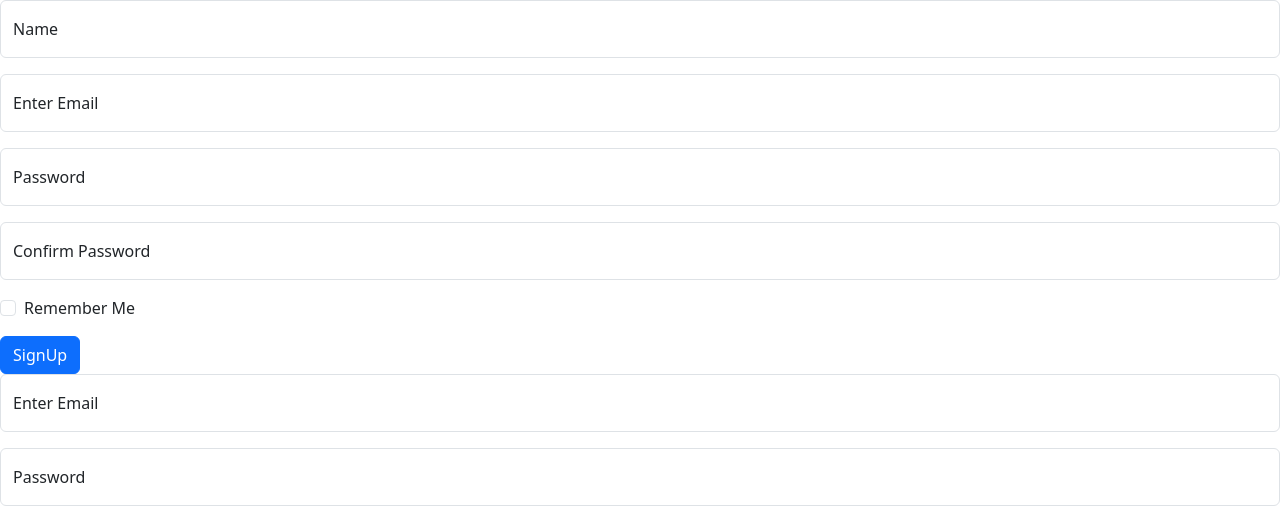
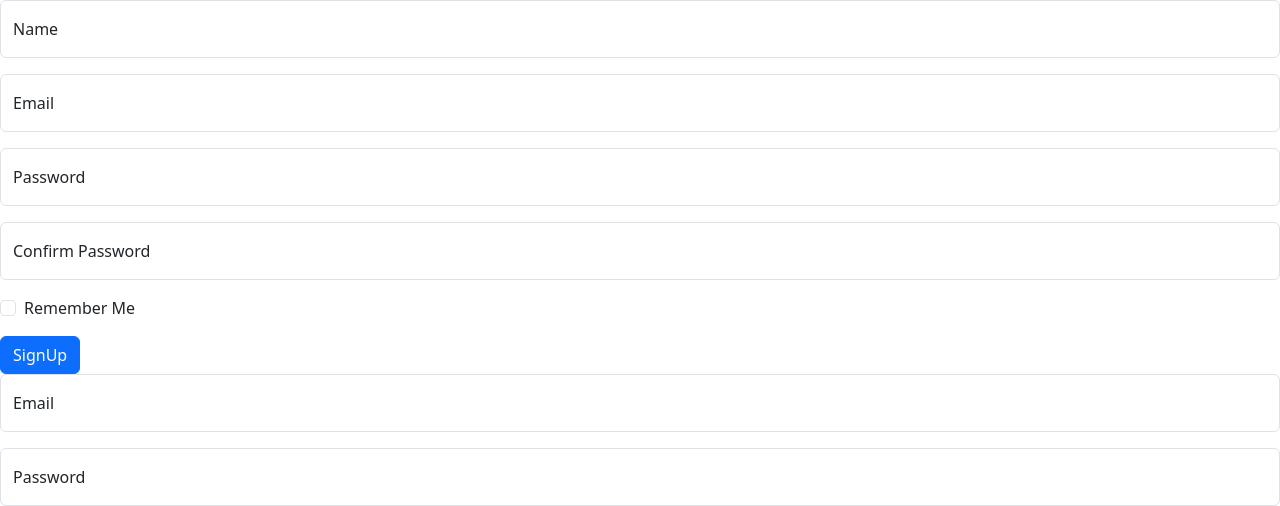
Before and after one commit to ryanhu021/soundsync, a React (Create React App) app in the folder packages/frontend/: page / in a window 1280 px wide. Shown: the part 126-632 px from the top of the page. Built offline with nearby package versions, Linux system fonts and the light colour scheme.

Commit message:
renaming for Ryan Hu

```diff
--- a/packages/frontend/src/components/login-form.tsx
+++ b/packages/frontend/src/components/login-form.tsx
@@ -8,12 +8,8 @@ import Col from "react-bootstrap/Col";
 function LoginForm() {
   return (
     <Form>
-      <Floatinglabel
-        className="mb-3"
-        label="Enter Email"
-        controlId="floatingInput"
-      >
-        <Form.Control type="email" placeholder="Enter email" />
+      <Floatinglabel className="mb-3" label="Email" controlId="floatingInput">
+        <Form.Control type="email" placeholder="Email" />
       </Floatinglabel>
       <Floatinglabel
         className="mb-3"
--- a/packages/frontend/src/components/signup-form.tsx
+++ b/packages/frontend/src/components/signup-form.tsx
@@ -7,14 +7,10 @@ function SignUpForm() {
   return (
     <Form>
       <Floatinglabel className="mb-3" label="Name" controlId="floatingInput">
-        <Form.Control type="name" placeholder="Enter Name" />
+        <Form.Control type="name" placeholder="Name" />
       </Floatinglabel>
-      <Floatinglabel
-        className="mb-3"
-        label="Enter Email"
-        controlId="floatingInput"
-      >
-        <Form.Control type="email" placeholder="Enter email" />
+      <Floatinglabel className="mb-3" label="Email" controlId="floatingInput">
+        <Form.Control type="email" placeholder="Email" />
       </Floatinglabel>
       <Floatinglabel
         className="mb-3"
```
